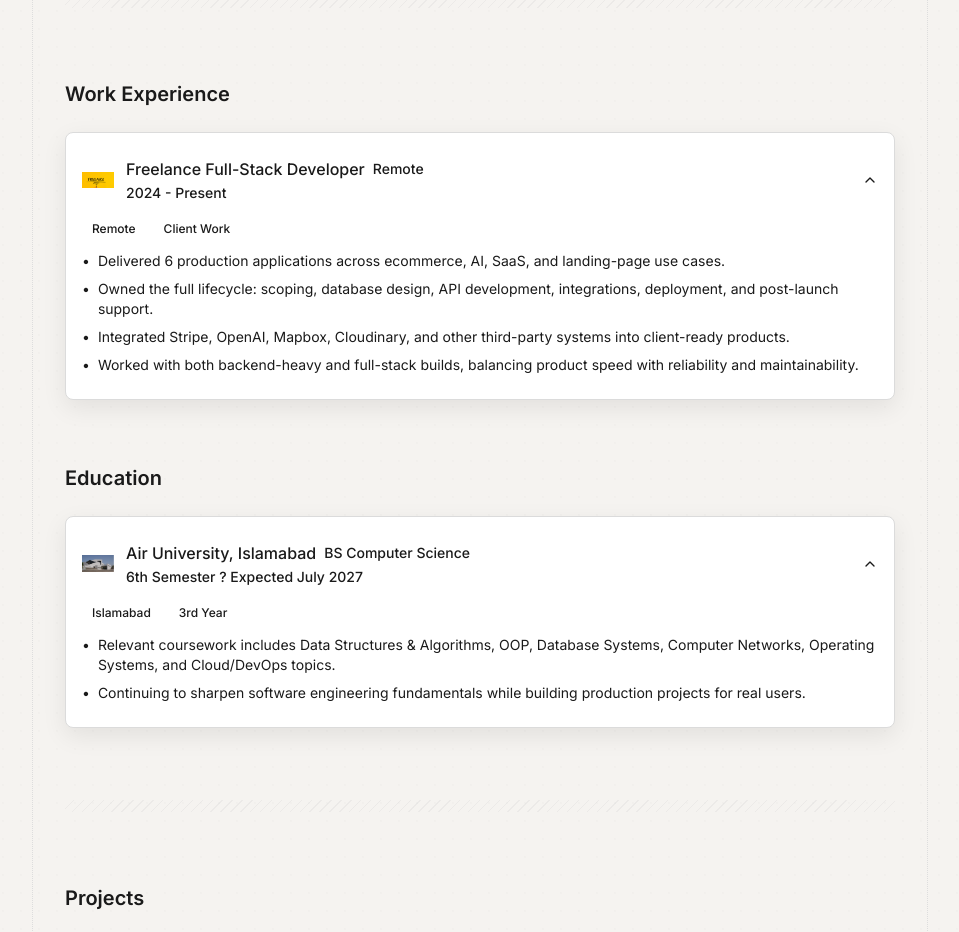
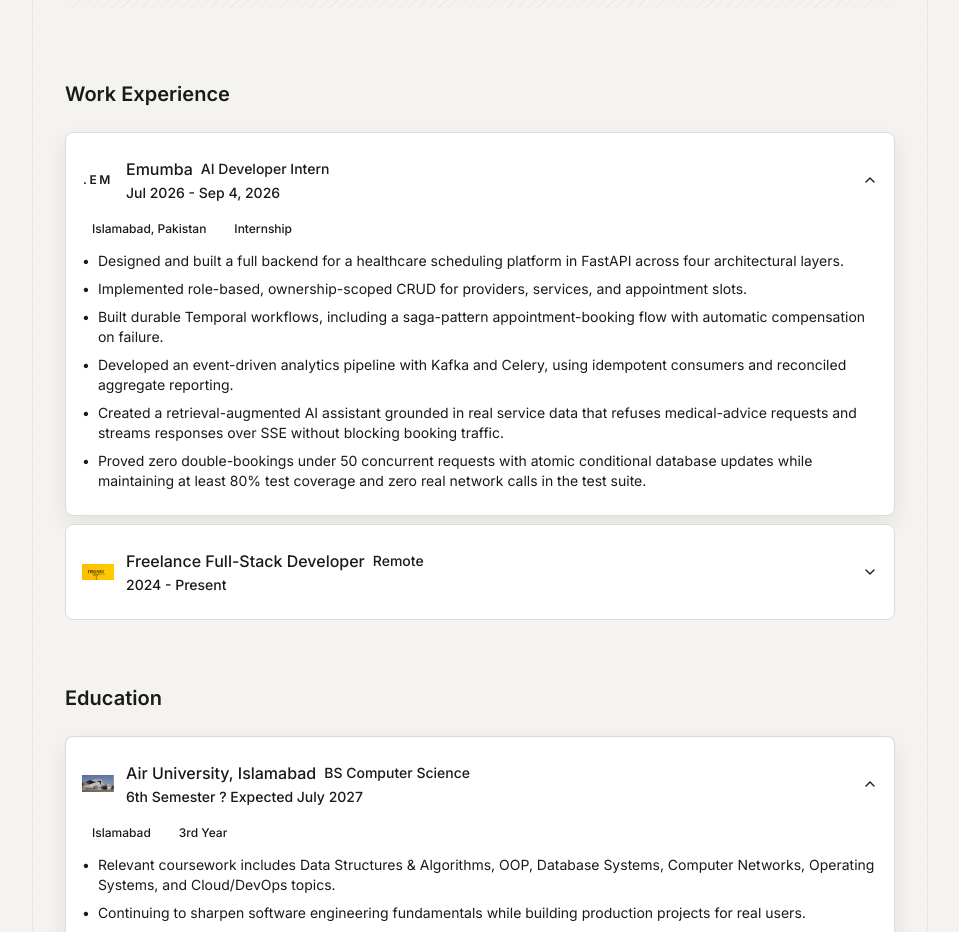
Before and after one commit to iahmedd-k/portfolio-sitee, a React (Vite) app: page / in a window 1280 px wide. Shown: the part 1160-2092 px from the top of the page, without its empty margins (160-1119 px from the left). Built offline with nearby package versions, Linux system fonts and the light colour scheme; no server answers.

Commit message:
updated portfolio

```diff
--- a/src/App.jsx
+++ b/src/App.jsx
@@ -283,7 +283,7 @@
   const [themeDark, setThemeDark]           = useState(false);
   const [menuOpen, setMenuOpen]             = useState(false);
   const [skillTab, setSkillTab]             = useState(skillGroups[0].id);
-  const [openExperience, setOpenExperience] = useState("freelance");
+  const [openExperience, setOpenExperience] = useState("emumba");
   const [openEducation, setOpenEducation]   = useState("air");
   const [copyState, setCopyState]           = useState(false);
   const [timeString, setTimeString]         = useState("");
--- a/src/data.js
+++ b/src/data.js
@@ -95,6 +95,24 @@
 
 export const experienceItems = [
   {
+    id: "emumba",
+    company: "Emumba",
+    role: "AI Developer Intern",
+    period: "Jul 2026 - Sep 4, 2026",
+    location: "Islamabad, Pakistan",
+    type: "Internship",
+    initials: "EM",
+    accent: "from-sky-950 via-cyan-900 to-teal-800",
+    points: [
+      "Designed and built a full backend for a healthcare scheduling platform in FastAPI across four architectural layers.",
+      "Implemented role-based, ownership-scoped CRUD for providers, services, and appointment slots.",
+      "Built durable Temporal workflows, including a saga-pattern appointment-booking flow with automatic compensation on failure.",
+      "Developed an event-driven analytics pipeline with Kafka and Celery, using idempotent consumers and reconciled aggregate reporting.",
+      "Created a retrieval-augmented AI assistant grounded in real service data that refuses medical-advice requests and streams responses over SSE without blocking booking traffic.",
+      "Proved zero double-bookings under 50 concurrent requests with atomic conditional database updates while maintaining at least 80% test coverage and zero real network calls in the test suite.",
+    ],
+  },
+  {
     id: "freelance",
     company: "Freelance Full-Stack Developer",
     role: "Remote",
```
Also changed, not shown: 2 other files (tests, documents, lock files or other folders).
